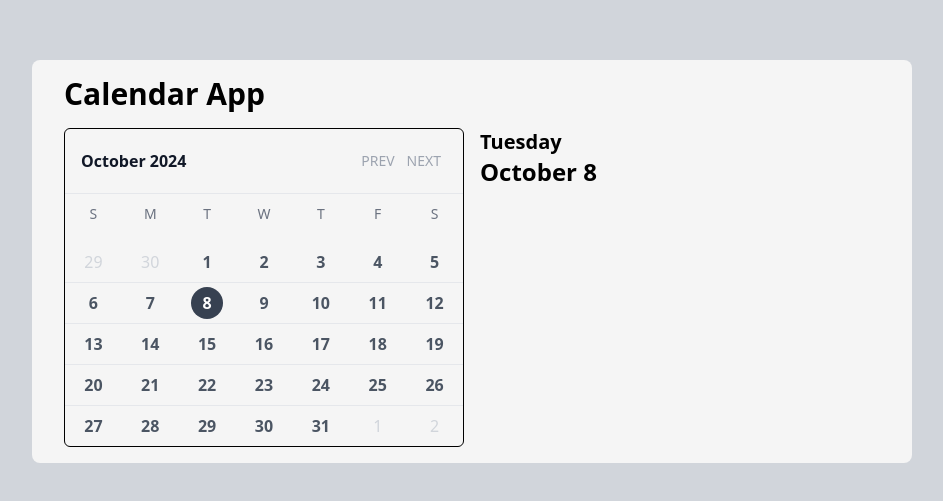
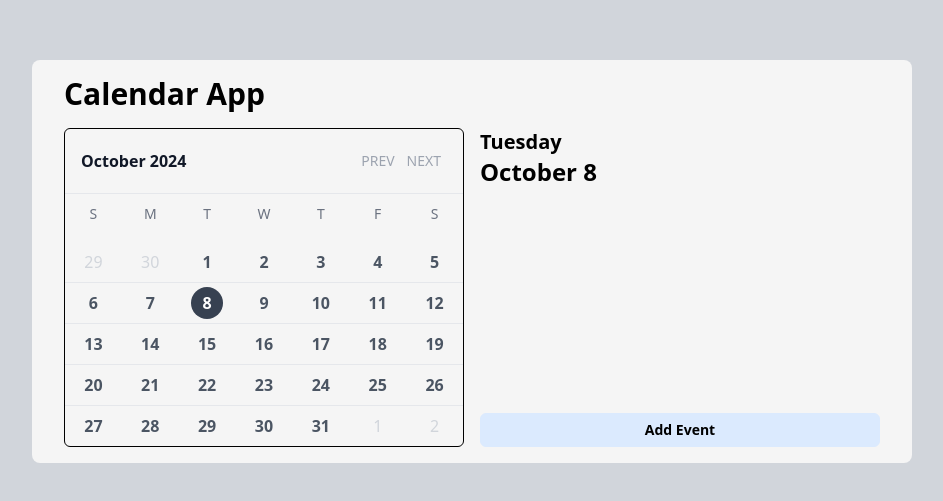
Before and after one commit to rawrisotto/calendar-app, a Next.js app: page / in a window 1280 px wide. Shown: the part 139-640 px from the top of the page, without its empty margins (168-1111 px from the left). Built offline with nearby package versions, Linux system fonts and the light colour scheme.

Commit message:
Added add event button

```diff
--- a/components/Events.jsx
+++ b/components/Events.jsx
@@ -3,9 +3,18 @@ import { format } from "date-fns";
 
 const Events = ({ selectedDate }) => {
   return (
-    <aside>
-      <h3 className="text-xl font-semibold">{format(selectedDate, "eeee")}</h3>
-      <h2 className="text-2xl font-semibold">{format(selectedDate, "MMMM d")}</h2>
+    <aside className="grid content-between">
+      <div>
+        <h3 className="text-xl font-semibold">
+          {format(selectedDate, "eeee")}
+        </h3>
+        <h2 className="text-2xl font-semibold">
+          {format(selectedDate, "MMMM d")}
+        </h2>
+      </div>
+      <button className="btn border-blue-100 bg-blue-100 hover:bg-blue-400 hover:text-neutral-100">
+        Add Event
+      </button>
     </aside>
   );
 };
--- a/styles/globals.css
+++ b/styles/globals.css
@@ -11,3 +11,7 @@
         @apply bg-neutral-100 px-8 py-4 rounded-lg;
     }
 }
+
+.btn {
+    @apply w-full border-[1px] py-1.5 font-semibold text-sm rounded-md transition-colors duration-300;
+}
```
Also changed, not shown: events.txt (added).
